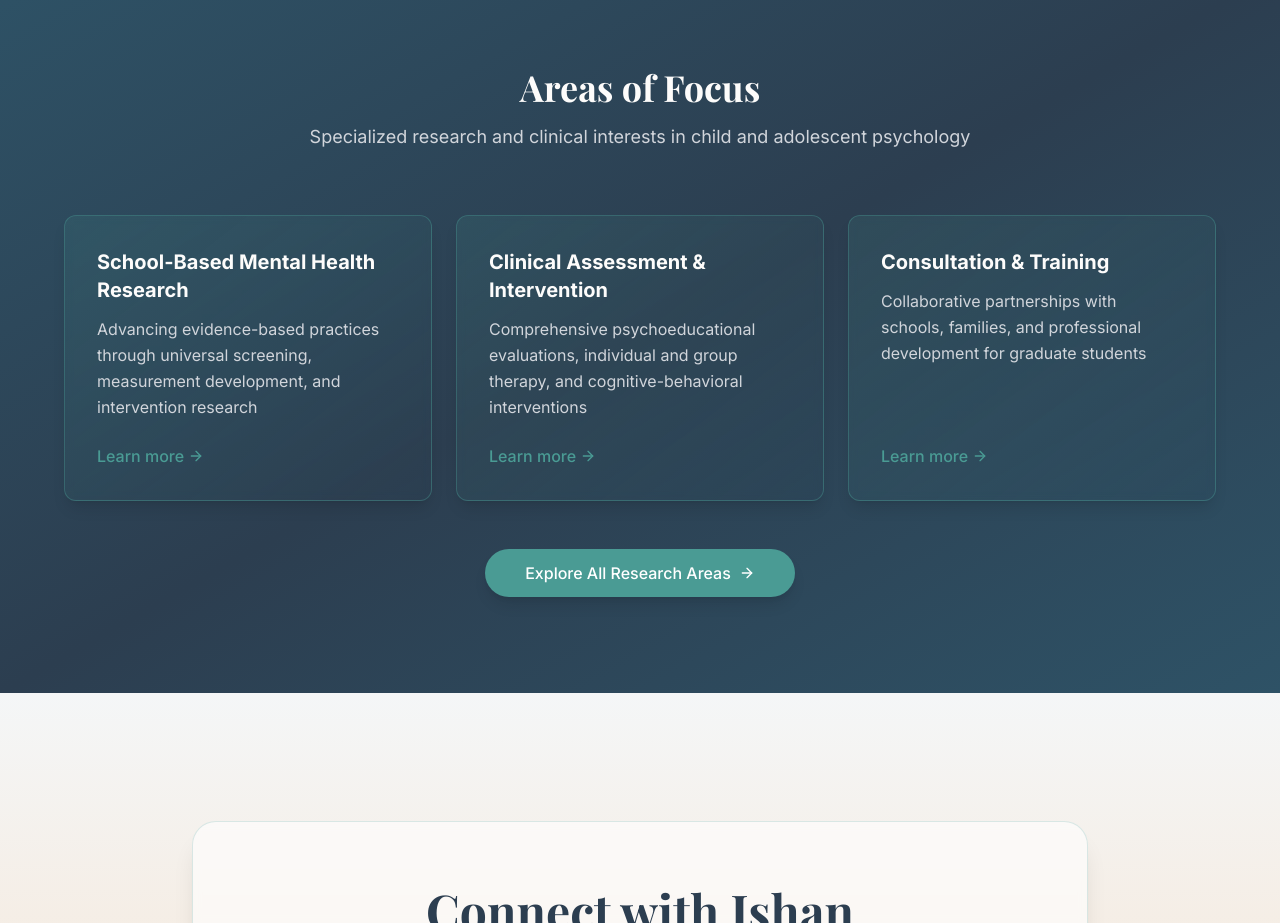
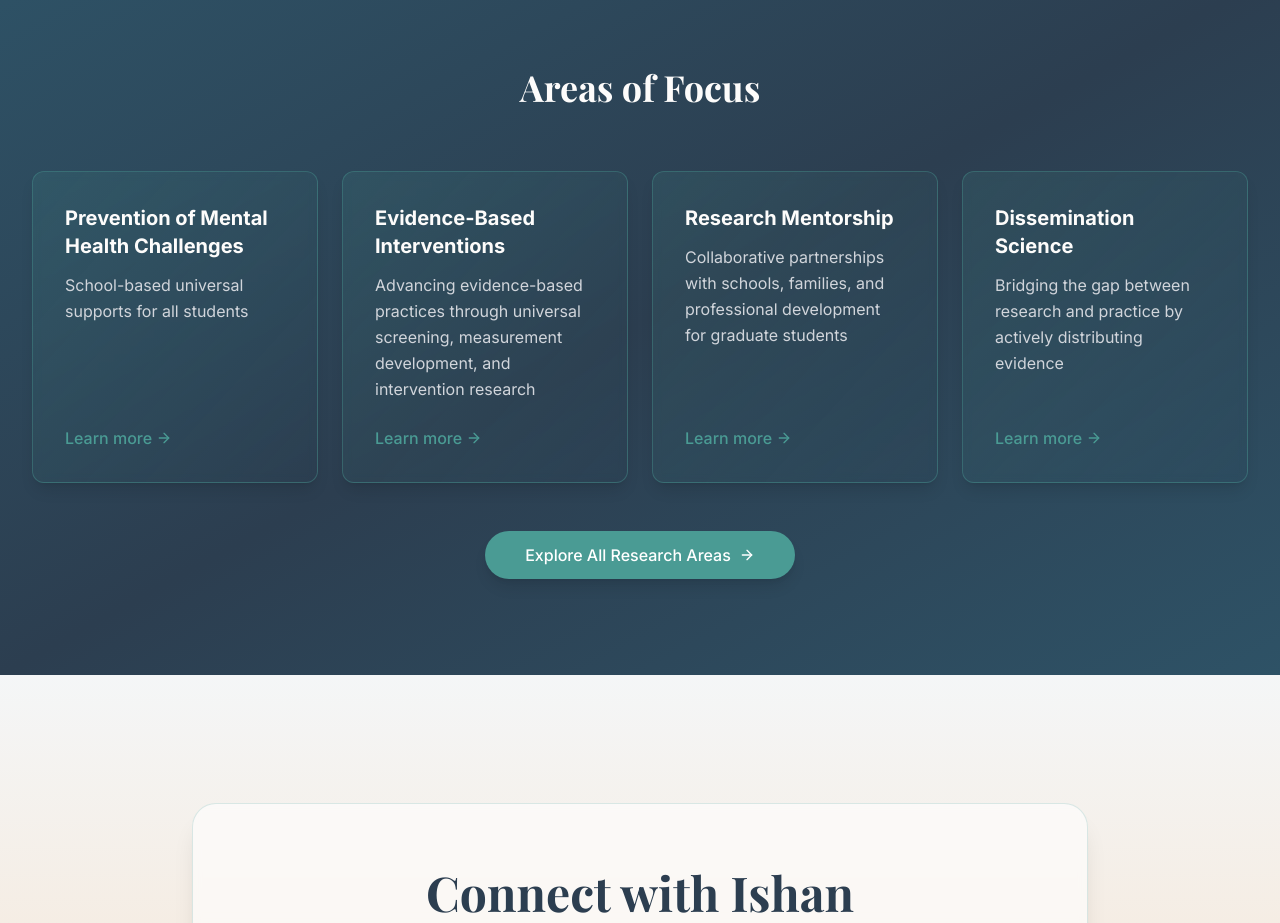
Before and after one commit to emw8105/ishan-psych-profile, a Next.js app: page / in a window 1280 px wide. Shown: the part 1540-2463 px from the top of the page. Built offline with nearby package versions, Linux system fonts and the light colour scheme.

Commit message:
modified areas of focus and expertise content and added new fragment routing

```diff
--- a/src/app/page.tsx
+++ b/src/app/page.tsx
@@ -72,42 +72,53 @@ export default function Home() {
         <div className="container">
           <div className="max-w-3xl mx-auto text-center mb-16">
             <h2 className="font-playfair text-3xl md:text-4xl font-bold text-cloud-white mb-4">Areas of Focus</h2>
-            <p className="text-lg text-gray-300">
-              Specialized research and clinical interests in child and adolescent psychology
-            </p>
           </div>
 
-          <div className="grid grid-cols-1 md:grid-cols-3 gap-6 max-w-6xl mx-auto">
+          <div className="grid grid-cols-1 md:grid-cols-2 lg:grid-cols-4 gap-6 max-w-7xl mx-auto">
             <div className="bg-gradient-to-br from-soft-teal/15 to-transparent p-8 rounded-xl shadow-lg hover:shadow-xl transition-all duration-300 border border-soft-teal/40 backdrop-blur-sm hover:border-soft-teal/60 flex flex-col h-full group">
               <div className="flex-grow">
-                <h3 className="text-xl font-bold mb-3 text-cloud-white group-hover:text-soft-teal transition-colors">School-Based Mental Health Research</h3>
+                <h3 className="text-xl font-bold mb-3 text-cloud-white group-hover:text-soft-teal transition-colors">Prevention of Mental Health Challenges</h3>
                 <p className="text-gray-300 mb-6 leading-relaxed">
-                  Advancing evidence-based practices through universal screening, measurement development, and intervention research
+                  School-based universal supports for all students
                 </p>
               </div>
-              <Link href="/research-practice#school-based-research" className="text-soft-teal hover:text-cloud-white font-medium inline-flex items-center transition-colors mt-auto">
+              <Link href="/research-practice#detailed-expertise" className="text-soft-teal hover:text-cloud-white font-medium inline-flex items-center transition-colors mt-auto">
                 Learn more <ArrowRight className="ml-1 h-4 w-4" />
               </Link>
             </div>
 
             <div className="bg-gradient-to-br from-soft-teal/15 to-transparent p-8 rounded-xl shadow-lg hover:shadow-xl transition-all duration-300 border border-soft-teal/40 backdrop-blur-sm hover:border-soft-teal/60 flex flex-col h-full group">
               <div className="flex-grow">
-                <h3 className="text-xl font-bold mb-3 text-cloud-white group-hover:text-soft-teal transition-colors">Clinical Assessment & Intervention</h3>
+                <h3 className="text-xl font-bold mb-3 text-cloud-white group-hover:text-soft-teal transition-colors">Evidence-Based Interventions</h3>
                 <p className="text-gray-300 mb-6 leading-relaxed">
-                  Comprehensive psychoeducational evaluations, individual and group therapy, and cognitive-behavioral interventions
+                  Advancing evidence-based practices through universal screening, measurement development, and intervention research
                 </p>
               </div>
-              <Link href="/research-practice#clinical-practice" className="text-soft-teal hover:text-cloud-white font-medium inline-flex items-center transition-colors mt-auto">
+              <Link href="/research-practice#detailed-expertise" className="text-soft-teal hover:text-cloud-white font-medium inline-flex items-center transition-colors mt-auto">
                 Learn more <ArrowRight className="ml-1 h-4 w-4" />
               </Link>
             </div>
 
             <div className="bg-gradient-to-br from-soft-teal/15 to-transparent p-8 rounded-xl shadow-lg hover:shadow-xl transition-all duration-300 border border-soft-teal/40 backdrop-blur-sm hover:border-soft-teal/60 flex flex-col h-full group">
               <div className="flex-grow">
-                <h3 className="text-xl font-bold mb-3 text-cloud-white group-hover:text-soft-teal transition-colors">Consultation & Training</h3>
-                <p className="text-gray-300 mb-6 leading-relaxed">Collaborative partnerships with schools, families, and professional development for graduate students</p>
+                <h3 className="text-xl font-bold mb-3 text-cloud-white group-hover:text-soft-teal transition-colors">Research Mentorship</h3>
+                <p className="text-gray-300 mb-6 leading-relaxed">
+                  Collaborative partnerships with schools, families, and professional development for graduate students
+                </p>
               </div>
-              <Link href="/research-practice#consultation-training" className="text-soft-teal hover:text-cloud-white font-medium inline-flex items-center transition-colors mt-auto">
+              <Link href="/research-practice#detailed-expertise" className="text-soft-teal hover:text-cloud-white font-medium inline-flex items-center transition-colors mt-auto">
+                Learn more <ArrowRight className="ml-1 h-4 w-4" />
+              </Link>
+            </div>
+
+            <div className="bg-gradient-to-br from-soft-teal/15 to-transparent p-8 rounded-xl shadow-lg hover:shadow-xl transition-all duration-300 border border-soft-teal/40 backdrop-blur-sm hover:border-soft-teal/60 flex flex-col h-full group">
+              <div className="flex-grow">
+                <h3 className="text-xl font-bold mb-3 text-cloud-white group-hover:text-soft-teal transition-colors">Dissemination Science</h3>
+                <p className="text-gray-300 mb-6 leading-relaxed">
+                  Bridging the gap between research and practice by actively distributing evidence
+                </p>
+              </div>
+              <Link href="/research-practice#detailed-expertise" className="text-soft-teal hover:text-cloud-white font-medium inline-flex items-center transition-colors mt-auto">
                 Learn more <ArrowRight className="ml-1 h-4 w-4" />
               </Link>
             </div>
--- a/src/app/research-practice/page.tsx
+++ b/src/app/research-practice/page.tsx
@@ -65,99 +65,129 @@ export default function ResearchPracticePage() {
             </section>
 
             {/* Research Areas */}
-            <section id="research-areas" className="py-16 md:py-24 bg-gradient-to-br from-deep-ocean via-calm-charcoal to-deep-ocean">
+            <section id="detailed-expertise" className="py-16 md:py-24 bg-gradient-to-br from-deep-ocean via-calm-charcoal to-deep-ocean">
                 <div className="container">
                     <div className="max-w-3xl mx-auto text-center mb-12">
                         <h2 className="font-playfair text-3xl md:text-4xl font-bold text-cloud-white mb-4">Areas of Expertise</h2>
-                        <p className="text-gray-300">Core competencies in school psychology research and practice</p>
+                        <p className="text-gray-300">In-depth exploration of research focus and clinical practice</p>
                     </div>
 
-                    <div className="grid md:grid-cols-3 gap-8 max-w-6xl mx-auto">
-                        <Card id="school-based-research" className="border-none shadow-lg bg-white/10 backdrop-blur-sm border border-soft-teal/20 hover:border-soft-teal/40 transition-all">
+                    <div className="grid md:grid-cols-2 gap-8 max-w-6xl mx-auto">
+                        <Card className="border-none shadow-lg bg-white/10 backdrop-blur-sm border border-soft-teal/20 hover:border-soft-teal/40 transition-all">
                             <CardHeader>
                                 <CardTitle className="flex items-center text-cloud-white">
                                     <BookOpen className="h-6 w-6 mr-2 text-soft-teal" />
-                                    School-Based Mental Health Research
+                                    Prevention of Mental Health Challenges
                                 </CardTitle>
-                                <CardDescription className="text-gray-300">Advancing evidence-based practices through rigorous research</CardDescription>
+                                <CardDescription className="text-gray-300">Proactive approaches to support all students&apos; wellbeing</CardDescription>
                             </CardHeader>
                             <CardContent>
                                 <ul className="space-y-3">
                                     <li className="flex items-start">
                                         <CheckCircle className="h-5 w-5 text-soft-teal mr-2 mt-0.5 shrink-0" />
-                                        <span className="text-gray-300">Universal mental health screening and measurement development</span>
+                                        <span className="text-gray-300">Universal mental health screening programs for early identification</span>
                                     </li>
+                                    <li className="flex items-start">
+                                        <CheckCircle className="h-5 w-5 text-soft-teal mr-2 mt-0.5 shrink-0" />
+                                        <span className="text-gray-300">School-wide social-emotional learning initiatives</span>
+                                    </li>
+                                    <li className="flex items-start">
+                                        <CheckCircle className="h-5 w-5 text-soft-teal mr-2 mt-0.5 shrink-0" />
+                                        <span className="text-gray-300">Multi-tiered systems of support (MTSS) for comprehensive care</span>
+                                    </li>
+                                    <li className="flex items-start">
+                                        <CheckCircle className="h-5 w-5 text-soft-teal mr-2 mt-0.5 shrink-0" />
+                                        <span className="text-gray-300">Trauma-informed practices and resilience-building strategies</span>
+                                    </li>
+                                </ul>
+                            </CardContent>
+                        </Card>
+
+                        <Card className="border-none shadow-lg bg-white/10 backdrop-blur-sm border border-soft-teal/20 hover:border-soft-teal/40 transition-all">
+                            <CardHeader>
+                                <CardTitle className="flex items-center text-cloud-white">
+                                    <Brain className="h-6 w-6 mr-2 text-soft-teal" />
+                                    Evidence-Based Interventions
+                                </CardTitle>
+                                <CardDescription className="text-gray-300">Research-supported therapeutic approaches for youth mental health</CardDescription>
+                            </CardHeader>
+                            <CardContent>
+                                <ul className="space-y-3">
                                     <li className="flex items-start">
                                         <CheckCircle className="h-5 w-5 text-soft-teal mr-2 mt-0.5 shrink-0" />
                                         <span className="text-gray-300">Single-session interventions for internalizing concerns</span>
                                     </li>
                                     <li className="flex items-start">
                                         <CheckCircle className="h-5 w-5 text-soft-teal mr-2 mt-0.5 shrink-0" />
-                                        <span className="text-gray-300">Psychometric analysis and scale validation</span>
+                                        <span className="text-gray-300">Cognitive-behavioral therapy for anxiety and depression</span>
                                     </li>
                                     <li className="flex items-start">
                                         <CheckCircle className="h-5 w-5 text-soft-teal mr-2 mt-0.5 shrink-0" />
-                                        <span className="text-gray-300">Implementation science and program evaluation</span>
+                                        <span className="text-gray-300">Measurement development and psychometric validation</span>
+                                    </li>
+                                    <li className="flex items-start">
+                                        <CheckCircle className="h-5 w-5 text-soft-teal mr-2 mt-0.5 shrink-0" />
+                                        <span className="text-gray-300">Progress monitoring and data-based decision making</span>
                                     </li>
                                 </ul>
                             </CardContent>
                         </Card>
 
-                        <Card id="clinical-practice" className="border-none shadow-lg bg-white/10 backdrop-blur-sm border border-soft-teal/20 hover:border-soft-teal/40 transition-all">
+                        <Card className="border-none shadow-lg bg-white/10 backdrop-blur-sm border border-soft-teal/20 hover:border-soft-teal/40 transition-all">
                             <CardHeader>
                                 <CardTitle className="flex items-center text-cloud-white">
-                                    <Brain className="h-6 w-6 mr-2 text-soft-teal" />
-                                    Clinical Assessment & Intervention
+                                    <GraduationCap className="h-6 w-6 mr-2 text-soft-teal" />
+                                    Research Mentorship
                                 </CardTitle>
-                                <CardDescription className="text-gray-300">Comprehensive support for students&apos; academic and mental health needs</CardDescription>
+                                <CardDescription className="text-gray-300">Developing the next generation of school psychology researchers</CardDescription>
                             </CardHeader>
                             <CardContent>
                                 <ul className="space-y-3">
                                     <li className="flex items-start">
                                         <CheckCircle className="h-5 w-5 text-soft-teal mr-2 mt-0.5 shrink-0" />
-                                        <span className="text-gray-300">Psychoeducational evaluations and special education assessments</span>
+                                        <span className="text-gray-300">Supervision and mentorship of graduate students in research</span>
                                     </li>
                                     <li className="flex items-start">
                                         <CheckCircle className="h-5 w-5 text-soft-teal mr-2 mt-0.5 shrink-0" />
-                                        <span className="text-gray-300">Individual and group therapy for youth mental health</span>
+                                        <span className="text-gray-300">Undergraduate research collaboration and co-authorship opportunities</span>
                                     </li>
                                     <li className="flex items-start">
                                         <CheckCircle className="h-5 w-5 text-soft-teal mr-2 mt-0.5 shrink-0" />
-                                        <span className="text-gray-300">Cognitive-behavioral interventions for anxiety and depression</span>
+                                        <span className="text-gray-300">Training in quantitative methodologies and statistical analysis</span>
                                     </li>
                                     <li className="flex items-start">
                                         <CheckCircle className="h-5 w-5 text-soft-teal mr-2 mt-0.5 shrink-0" />
-                                        <span className="text-gray-300">Multi-tiered systems of support (MTSS) implementation</span>
+                                        <span className="text-gray-300">Professional development in manuscript preparation and publication</span>
                                     </li>
                                 </ul>
                             </CardContent>
                         </Card>
 
-                        <Card id="consultation-training" className="border-none shadow-lg bg-white/10 backdrop-blur-sm border border-soft-teal/20 hover:border-soft-teal/40 transition-all">
+                        <Card className="border-none shadow-lg bg-white/10 backdrop-blur-sm border border-soft-teal/20 hover:border-soft-teal/40 transition-all">
                             <CardHeader>
                                 <CardTitle className="flex items-center text-cloud-white">
-                                    <Users className="h-6 w-6 mr-2 text-soft-teal" />
-                                    Consultation & Training
+                                    <FileText className="h-6 w-6 mr-2 text-soft-teal" />
+                                    Dissemination Science
                                 </CardTitle>
-                                <CardDescription className="text-gray-300">Collaborative partnerships and professional development</CardDescription>
+                                <CardDescription className="text-gray-300">Translating research findings into practical applications</CardDescription>
                             </CardHeader>
                             <CardContent>
                                 <ul className="space-y-3">
                                     <li className="flex items-start">
                                         <CheckCircle className="h-5 w-5 text-soft-teal mr-2 mt-0.5 shrink-0" />
-                                        <span className="text-gray-300">Staff consultation on behavioral management and mental health supports</span>
+                                        <span className="text-gray-300">Conference presentations and professional development workshops</span>
                                     </li>
                                     <li className="flex items-start">
                                         <CheckCircle className="h-5 w-5 text-soft-teal mr-2 mt-0.5 shrink-0" />
-                                        <span className="text-gray-300">Family-school partnerships and caregiver collaboration</span>
+                                        <span className="text-gray-300">Technical reports and practice briefs for school practitioners</span>
                                     </li>
                                     <li className="flex items-start">
                                         <CheckCircle className="h-5 w-5 text-soft-teal mr-2 mt-0.5 shrink-0" />
-                                        <span className="text-gray-300">Supervision and mentorship of graduate students</span>
+                                        <span className="text-gray-300">Implementation support for evidence-based practices in schools</span>
                                     </li>
                                     <li className="flex items-start">
                                         <CheckCircle className="h-5 w-5 text-soft-teal mr-2 mt-0.5 shrink-0" />
-                                        <span className="text-gray-300">Professional development and evidence-based practice dissemination</span>
+                                        <span className="text-gray-300">Consultation with educational systems on research integration</span>
                                     </li>
                                 </ul>
                             </CardContent>
```
